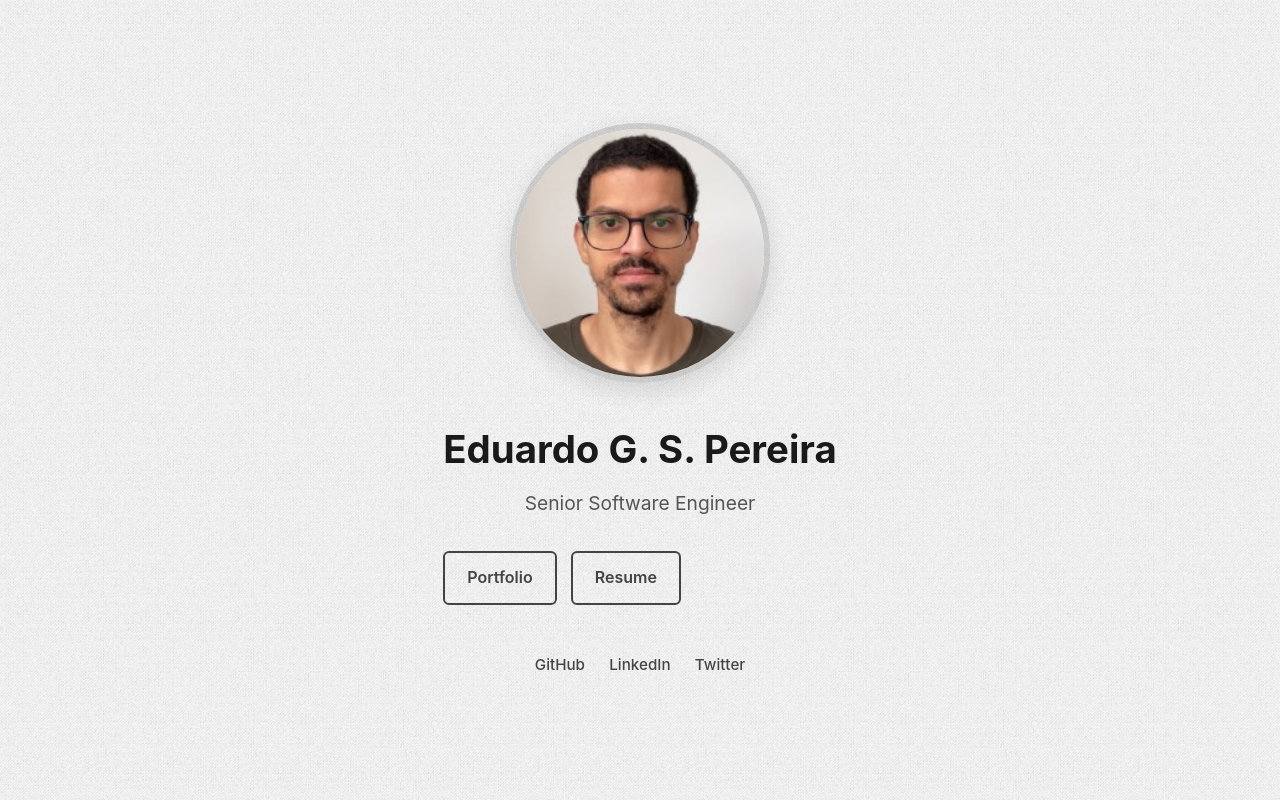
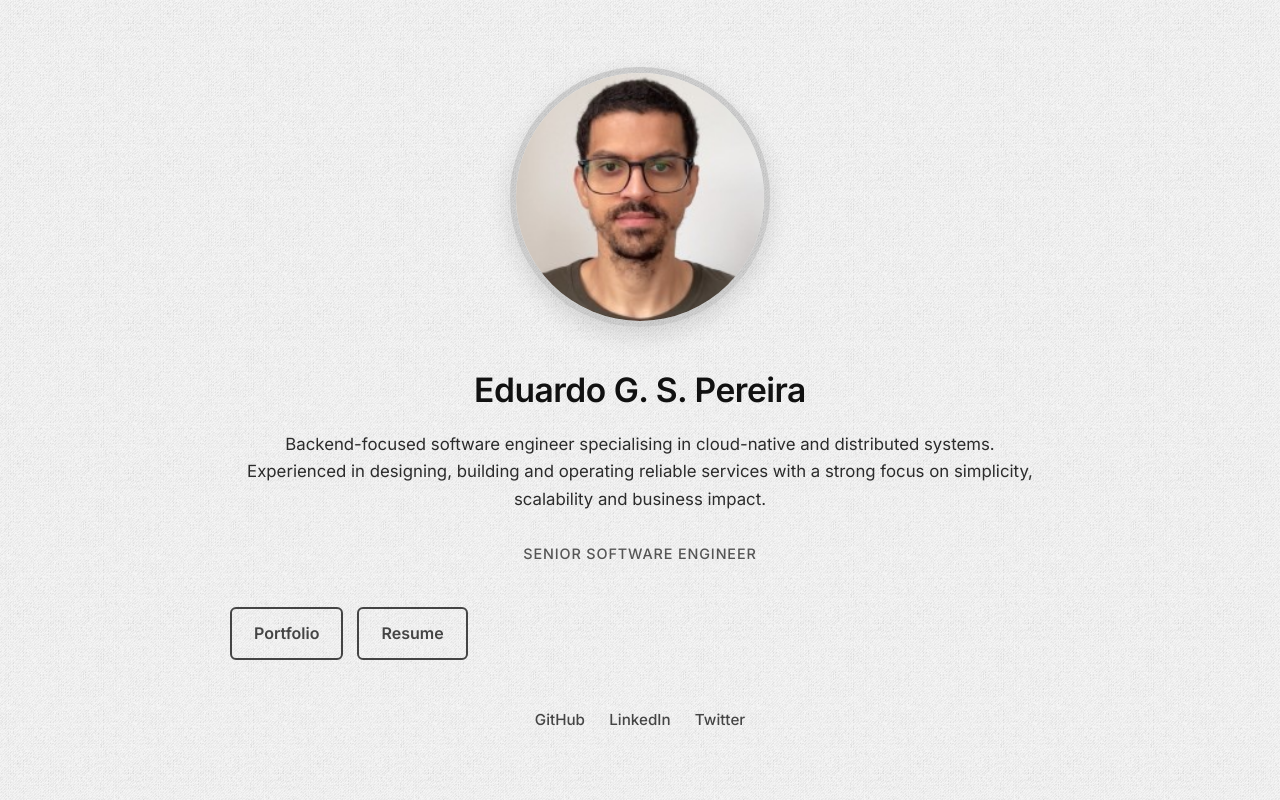
Before and after one commit to eduardogspereira/eduardogspereira.github.io, a plain HTML site: page index.html in a window 1280 px wide. Drawn offline with Linux system fonts and the light colour scheme.

Commit message:
chore: fixing styles and content

```diff
--- a/index.html
+++ b/index.html
@@ -5,12 +5,24 @@
   <meta name="viewport" content="width=device-width,initial-scale=1">
   <title>Eduardo G. S. Pereira – Senior Software Engineer</title>
   <link rel="stylesheet" href="style.css">
+  <link rel="preconnect" href="https://fonts.googleapis.com">
+  <link rel="preconnect" href="https://fonts.gstatic.com" crossorigin>
+  <link href="https://fonts.googleapis.com/css2?family=Inter:wght@400;500;600&display=swap" rel="stylesheet">
 </head>
 <body>
   <main class="container">
     <section class="hero">
       <img src="assets/photo.jpg" alt="Eduardo Pereira" class="profile-photo">
       <h1>Eduardo G. S. Pereira</h1>
+
+      <p class="value">
+        Backend-focused software engineer specialising in cloud-native
+        and distributed systems.
+        <br>
+        Experienced in designing, building and operating reliable services
+        with a strong focus on simplicity, scalability and business impact.
+      </p>
+
       <p class="title">Senior Software Engineer</p>
 
       <div class="links">
--- a/style.css
+++ b/style.css
@@ -7,10 +7,9 @@
 
 /* Base */
 body {
-    font-family: -apple-system, BlinkMacSystemFont, "Segoe UI",
-    Roboto, Oxygen, Ubuntu, Cantarell, "Helvetica Neue",
-    Arial, sans-serif;
-    color: #1a1a1a;
+    font-family: 'Inter', -apple-system, BlinkMacSystemFont,
+    "Segoe UI", Roboto, Helvetica, Arial, sans-serif;
+    color: #111;
     line-height: 1.6;
 
     /* Background pattern */
@@ -44,15 +43,31 @@ body {
 }
 
 h1 {
-    font-size: 2.4rem;
-    font-weight: 700;
-    margin-bottom: 8px;
+    font-size: 2.1rem;      /* menor */
+    font-weight: 600;       /* menos “grito” */
+    margin-bottom: 14px;
+    letter-spacing: -0.015em;
+}
+
+.value {
+    max-width: 820px;     /* MAIS LARGO */
+    font-size: 1.05rem;
+    font-weight: 400;
+    line-height: 1.65;
+    color: #2b2b2b;
+    margin-bottom: 28px;
+
+    text-align: center;    /* CHAVE */
+    text-wrap: balance;
 }
 
 .title {
-    font-size: 1.2rem;
+    font-size: 0.9rem;      /* MAIOR */
+    font-weight: 500;
+    letter-spacing: 0.06em; /* menos espalhado */
+    text-transform: uppercase;
     color: #555;
-    margin-bottom: 32px;
+    margin-bottom: 42px;
 }
 
 /* Primary links */
```
